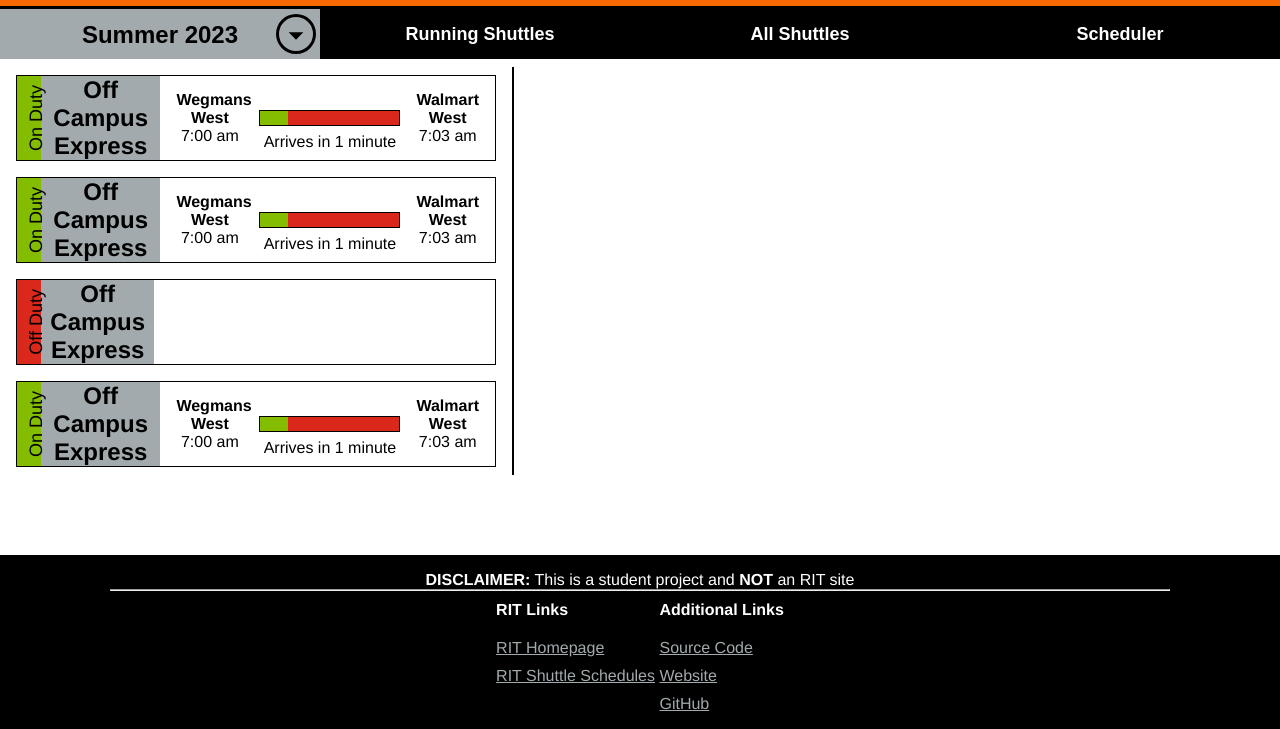
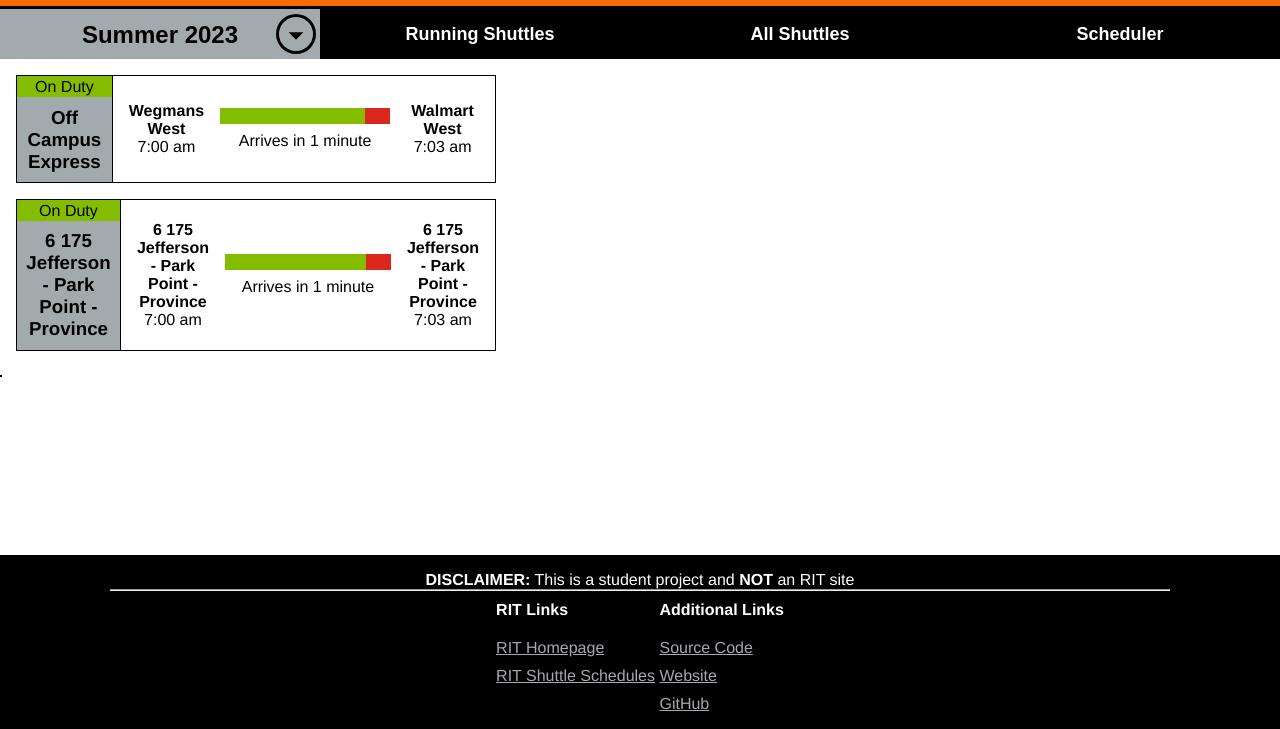
Before and after one commit to dlg1206/RIT-Bus-Scheduler, a plain HTML site: page public/pages/running-shuttles.html in a window 1280 px wide. Shown: the part 71-800 px from the top of the page. Drawn offline with Linux system fonts and the light colour scheme; no server answers.

Commit message:
simplify schedule bars

```diff
--- a/public/css/general.css
+++ b/public/css/general.css
@@ -167,7 +167,7 @@ footer{
 /*}*/
 
 .rotate-centered {
-    margin: .5em;
+    /*margin: .5em;*/
     transform: scale(-1);
     writing-mode: vertical-lr;
 }
--- a/public/pages/running-shuttles.html
+++ b/public/pages/running-shuttles.html
@@ -7,7 +7,7 @@
     <link href="../css/general.css" rel="stylesheet">
 
 </head>
-<body >
+<body>
 <header>
     <h1 style="font-size: 45px;">RIT Bus Scheduler</h1>
 </header>
@@ -38,71 +38,66 @@
     </div>
 
     <!--Shuttle Container-->
-    <div class="row" style="align-items: stretch;">
+    <div>
         <!--Shuttle Details-->
         <div style="width: 40%">
             <!--Shuttle 1-->
-            <div class="grow" style="margin: 1em; border: 1px solid black;">
-                <table id="route-table">
-
-                </table>
-
-                <div class="row">
-                    <div style="width: 5%; background-color: var(--green); ">
-                        <p class="rotate-centered" style="font-size: large">On Duty</p>
+            <div class="grow" style="margin: 1em; border: 1px solid black; display: flex; ">
+                <div style="text-align: center; border-right: 1px solid black; width:25%; background-color:var(--med-gray)">
+                    <p style="padding: .1em;background-color: var(--green);">On Duty</p>
+                    <h3 style="padding: .5em;">Off Campus Express</h3>
                 </div>
 
-                    <div style="width: 25%; background-color: var(--med-gray); text-align: center; display: flex; ">
-                        <h2 style="margin: auto">Off Campus Express</h2>
-                    </div>
-
-                    <div class="row" style="width: 70%;">
-                        <div style="text-align: center; margin: auto auto auto 1em; width: 20%">
+                <div style=" display: flex; width: 100%; align-items: center;">
+                    <div style="text-align: center; margin: 1em;width: 30%">
                         <p style="font-weight: bold">Wegmans West</p>
                         <p>7:00 am</p>
                     </div>
 
+                    <div style=" width: 70%;">
+                        <div style="background-color: var(--red); margin-bottom: .5em">
+                            <div style="background-color: var(--green); width: 85%; min-height: 1em;">
+                            </div>
+                        </div>
 
-                        <div style="background-color: var(--red);height:20%; width: 80%; margin: auto 1em; border: 1px solid black;">
-                            <div style="background-color: var(--green); height:100%;width:20%; margin-bottom: .5em"></div>
                         <p style="text-align: center">Arrives in 1 minute</p>
                     </div>
 
-                        <div style="text-align: center; margin: auto 1em auto auto; width: 20%">
+
+                    <div style="text-align: center; margin: 1em;width: 30% ">
                         <p style="font-weight: bold">Walmart West</p>
                         <p>7:03 am</p>
                     </div>
+                </div>
+            </div>
+            <!--Shuttle 2-->
+            <div class="grow" style="margin: 1em; border: 1px solid black; display: flex; ">
+                <div style="text-align: center; border-right: 1px solid black; width:25%; background-color:var(--med-gray)">
+                    <p style="padding: .1em;background-color: var(--green);">On Duty</p>
+                    <h3 style="padding: .5em;">6 175 Jefferson - Park Point - Province</h3>
+                </div>
 
+                <div style=" display: flex; width: 100%; align-items: center;">
+                    <div style="text-align: center; margin: 1em; width: 30%">
+                        <p style="font-weight: bold">6 175 Jefferson - Park Point - Province</p>
+                        <p>7:00 am</p>
                     </div>
+
+                    <div style=" width: 70%;">
+                        <div style="background-color: var(--red); margin-bottom: .5em">
+                            <div style="background-color: var(--green); width: 85%; min-height: 1em;">
                             </div>
                         </div>
 
-            <div class="grow" style="margin: 1em; border: 1px solid black;">
-
-                <div class="row">
-                    <div style="width: 5%; background-color: var(--green); ">
-                        <p class="rotate-centered" style="font-size: large">On Duty</p>
-                    </div>
-
-                    <div style="width: 25%; background-color: var(--med-gray); text-align: center; display: flex; ">
-                        <h2 style="margin: auto">Off Campus Express</h2>
-                    </div>
-
-                    <div class="row" style="width: 70%;">
-                        <div style="text-align: center; margin: auto auto auto 1em; width: 20%">
-                            <p style="font-weight: bold">Wegmans West</p>
-                            <p>7:00 am</p>
+                        <p style="text-align: center">Arrives in 1 minute</p>
                     </div>
 
 
-                        <div style="background-color: var(--red);height:20%; width: 80%; margin: auto 1em; border: 1px solid black;">
-                            <div style="background-color: var(--green); height:100%;width:20%; margin-bottom: .5em"></div>
-                            <p style="text-align: center">Arrives in 1 minute</p>
+                    <div style="text-align: center; margin: 1em; width: 30%">
+                        <p style="font-weight: bold">6 175 Jefferson - Park Point - Province</p>
+                        <p>7:03 am</p>
                     </div>
-
-                        <div style="text-align: center; margin: auto 1em auto auto; width: 20%">
-                            <p style="font-weight: bold">Walmart West</p>
-                            <p>7:03 am</p>
+                </div>
             </div>
 
             </div>
@@ -110,63 +105,7 @@
     </div>
 
 
-
-            <div class="grow" style="margin: 1em; border: 1px solid black;">
-
-                <div class="row">
-                    <div style="width: 5%; background-color: var(--red); ">
-                        <p class="rotate-centered" style="font-size: large">Off Duty</p>
-                    </div>
-
-                    <div style="width: 25%; background-color: var(--med-gray); text-align: center; ">
-                        <h2>Off Campus Express</h2>
-                    </div>
-
-                    <div style="width: 75%;">
-
-                    </div>
-                </div>
-            </div>
-
-            <div class="grow" style="margin: 1em; border: 1px solid black;">
-
-                <div class="row">
-                    <div style="width: 5%; background-color: var(--green); ">
-                        <p class="rotate-centered" style="font-size: large">On Duty</p>
-                    </div>
-
-                    <div style="width: 25%; background-color: var(--med-gray); text-align: center; display: flex; ">
-                        <h2 style="margin: auto">Off Campus Express</h2>
-                    </div>
-
-                    <div class="row" style="width: 70%;">
-                        <div style="text-align: center; margin: auto auto auto 1em; width: 20%">
-                            <p style="font-weight: bold">Wegmans West</p>
-                            <p>7:00 am</p>
-                        </div>
-
-
-                        <div style="background-color: var(--red);height:20%; width: 80%; margin: auto 1em; border: 1px solid black;">
-                            <div style="background-color: var(--green); height:100%;width:20%; margin-bottom: .5em"></div>
-                            <p style="text-align: center">Arrives in 1 minute</p>
-                        </div>
-
-                        <div style="text-align: center; margin: auto 1em auto auto; width: 20%">
-                            <p style="font-weight: bold">Walmart West</p>
-                            <p>7:03 am</p>
-                        </div>
-
-                    </div>
-                </div>
-            </div>
-        </div>
-
-
-
-
         <div class="column" style="margin-top: .5em; margin-bottom: .5em;  border: 1px solid black;">
-        </div>
-
     </div>
 
 </main>
```
Lines whose indentation alone changed are shown as unchanged.
